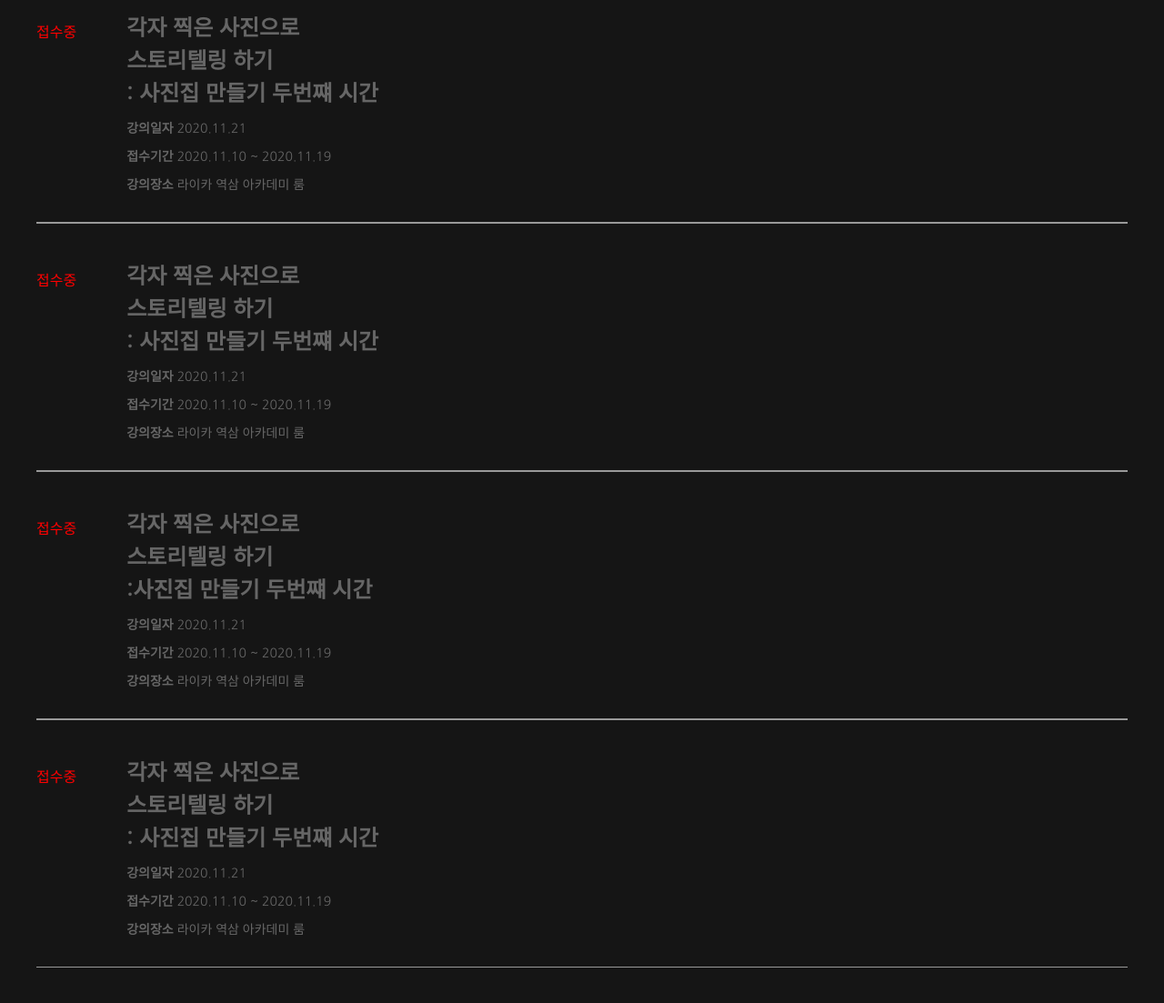
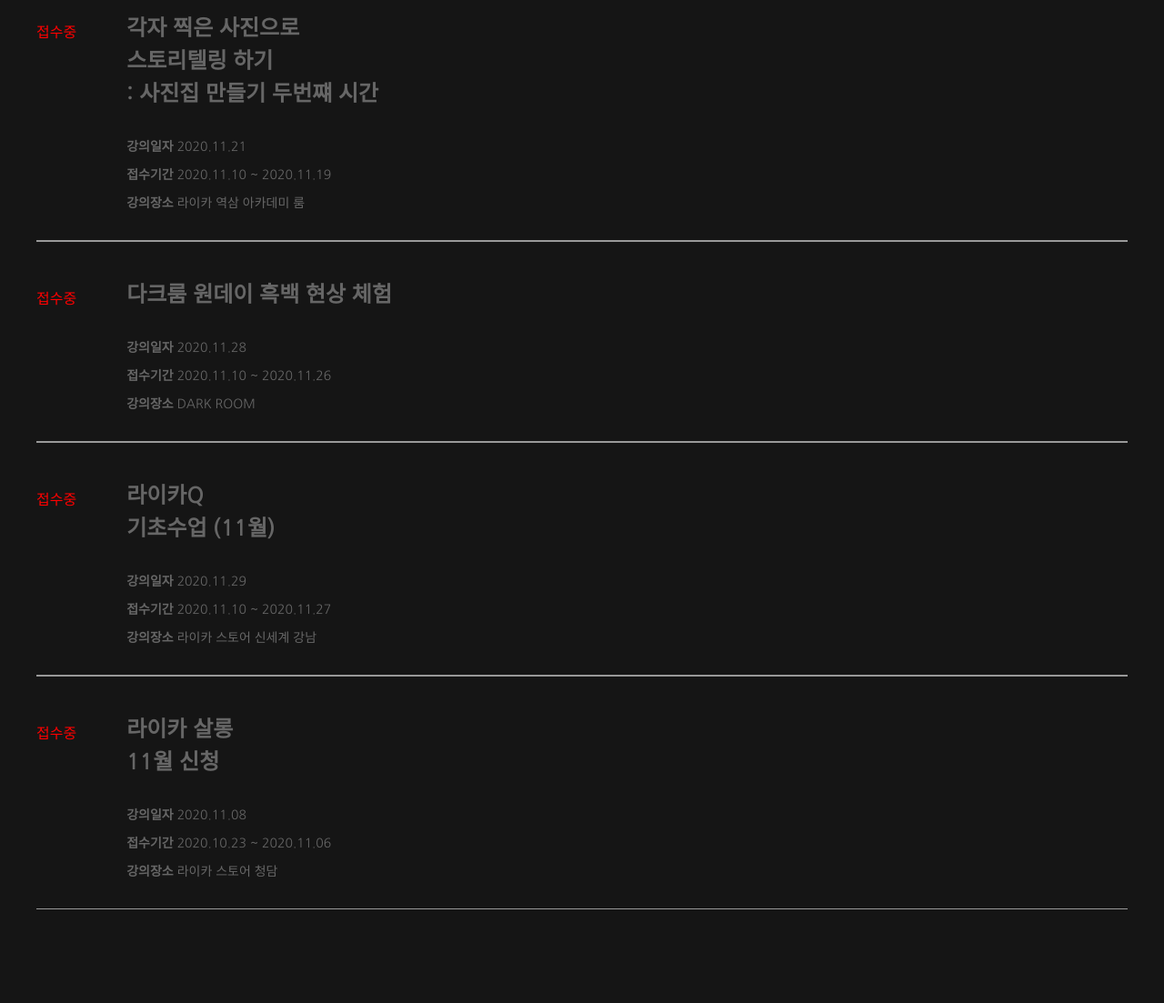
Before and after one commit to jinsewoon/leica_camera, a plain HTML site: page akademie.html in a window 1280 px wide. Shown: the part 2379-3482 px from the top of the page at 91% size. Drawn offline with nearby package versions, Linux system fonts and the light colour scheme; a web font is replaced by a local one.

Commit message:
akademie
스크립트 수정

```diff
--- a/akademie.html
+++ b/akademie.html
@@ -350,23 +350,23 @@
                       <p class="status_text">접수중</p>
                     </div>
                     <div class="info_text">
-                      <h2>각자 찍은 사진으로<br>스토리텔링 하기<br>: 사진집 만들기 두번쨰 시간</h2>
+                      <h2>다크룸 원데이 흑백 현상 체험</h2>
                       <div class="date">
                         <dl>
                           <dt><strong>강의일자</strong></dt>
-                          <dd>2020.11.21</dd>
+                          <dd>2020.11.28</dd>
                         </dl>
                       </div>
                       <div class="period">
                         <dl>
                           <dt><strong>접수기간</strong></dt>
-                          <dd>2020.11.10 ~ 2020.11.19</dd>
+                          <dd>2020.11.10 ~ 2020.11.26</dd>
                         </dl>
                       </div>
                       <div class="place">
                         <dl>
                           <dt><strong>강의장소</strong></dt>
-                          <dd>라이카 역삼 아카데미 룸</dd>
+                          <dd>DARK ROOM</dd>
                         </dl>
                       </div>
                     </div>
@@ -383,23 +383,23 @@
                       <p class="status_text">접수중</p>
                     </div>
                     <div class="info_text">
-                      <h2>각자 찍은 사진으로<br>스토리텔링 하기<br>:사진집 만들기 두번쨰 시간</h2>
+                      <h2>라이카Q<br>기초수업 (11월)</h2>
                       <div class="date">
                         <dl>
                           <dt><strong>강의일자</strong></dt>
-                          <dd>2020.11.21</dd>
+                          <dd>2020.11.29</dd>
                         </dl>
                       </div>
                       <div class="period">
                         <dl>
                           <dt><strong>접수기간</strong></dt>
-                          <dd>2020.11.10 ~ 2020.11.19</dd>
+                          <dd>2020.11.10 ~ 2020.11.27</dd>
                         </dl>
                       </div>
                       <div class="place">
                         <dl>
                           <dt><strong>강의장소</strong></dt>
-                          <dd>라이카 역삼 아카데미 룸</dd>
+                          <dd>라이카 스토어 신세계 강남</dd>
                         </dl>
                       </div>
                     </div>
@@ -416,23 +416,23 @@
                       <p class="status_text">접수중</p>
                     </div>
                     <div class="info_text">
-                      <h2>각자 찍은 사진으로<br>스토리텔링 하기<br>: 사진집 만들기 두번쨰 시간</h2>
+                      <h2>라이카 살롱<br>11월 신청</h2>
                       <div class="date">
                         <dl>
                           <dt><strong>강의일자</strong></dt>
-                          <dd>2020.11.21</dd>
+                          <dd>2020.11.08</dd>
                         </dl>
                       </div>
                       <div class="period">
                         <dl>
                           <dt><strong>접수기간</strong></dt>
-                          <dd>2020.11.10 ~ 2020.11.19</dd>
+                          <dd>2020.10.23 ~ 2020.11.06</dd>
                         </dl>
                       </div>
                       <div class="place">
                         <dl>
                           <dt><strong>강의장소</strong></dt>
-                          <dd>라이카 역삼 아카데미 룸</dd>
+                          <dd>라이카 스토어 청담</dd>
                         </dl>
                       </div>
                     </div>
--- a/css/akademie.css
+++ b/css/akademie.css
@@ -204,6 +204,7 @@ select{
 
 .timetable .timetable_info .info_text h2{
   font-size: 24px;
+  margin-bottom: 30px;
   color:#666666;
 }
 
@@ -226,9 +227,9 @@ select{
 
 .timetable .hover_img img{
   position: absolute;
-  top:-50%;
-  right:5%;
-  width: 50%;
+  top:-45px;
+  right:10%;
+  width: 30%;
   display: none;
   z-index: 20;
 }
--- a/js/akademie.js
+++ b/js/akademie.js
@@ -2,7 +2,9 @@ $(function(){
   $(".info_text").mouseover(function(){
         console.log($(this).parents("a").find(".hover_img").find("img"))
         $(this).parents("a").find(".hover_img").find("img").css("display","block");
+        $(this).parents("a").find(".info_text h2, .info_text div dl dt, .info_text div dl dd ").css("color","#ffffff");
       }).mouseout(function(){
         $(this).parents("a").find(".hover_img").find("img").css("display","none");
+        $(this).parents("a").find(".info_text h2, .info_text div dl dt, .info_text div dl dd ").css("color","#666666");
       });
 });
```
